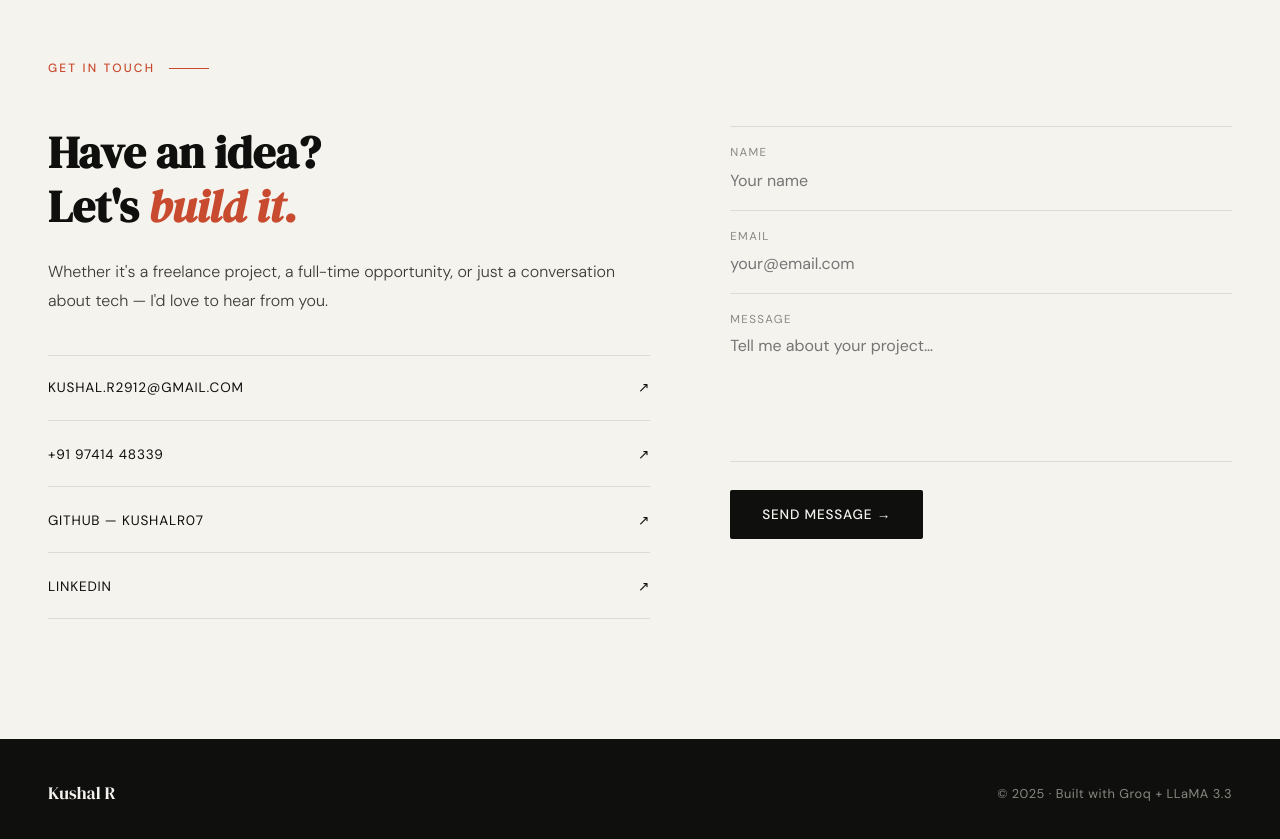
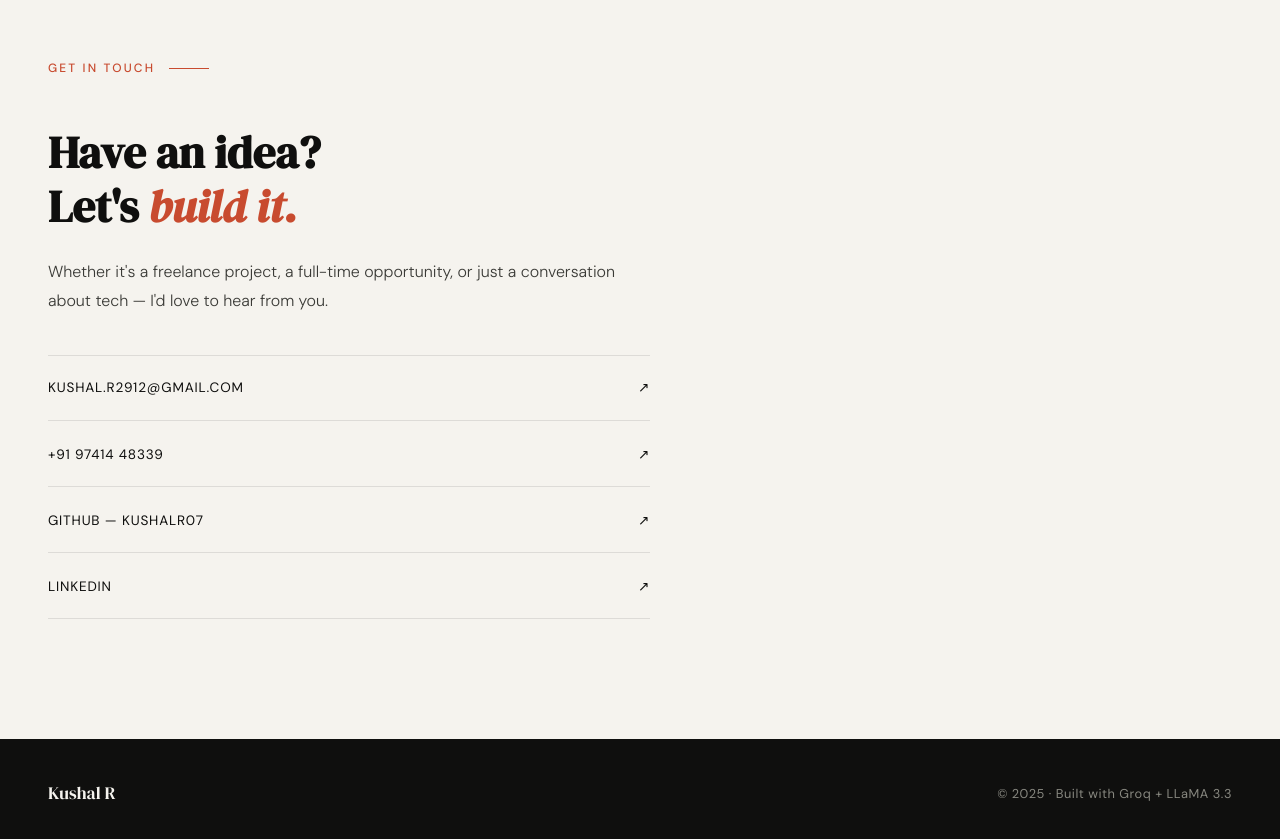
Before and after one commit to KushalR07/my-portfolio, a plain HTML site: page index.html in a window 1280 px wide. Shown: the part 4940-5779 px from the top of the page. Drawn offline with Linux system fonts and the light colour scheme.

Commit message:
removed the form

```diff
--- a/index.html
+++ b/index.html
@@ -321,23 +321,7 @@
         </a>
       </div>
     </div>
-    <div class="contact-right reveal" style="transition-delay:.15s">
-      <form class="contact-form" onsubmit="handleFormSubmit(event)">
-        <div class="form-group">
-          <label for="name">Name</label>
-          <input type="text" id="name" placeholder="Your name" required />
-        </div>
-        <div class="form-group">
-          <label for="email">Email</label>
-          <input type="email" id="email" placeholder="your@email.com" required />
-        </div>
-        <div class="form-group">
-          <label for="message">Message</label>
-          <textarea id="message" placeholder="Tell me about your project…" required></textarea>
-        </div>
-        <button type="submit" class="form-submit">Send Message →</button>
-      </form>
-    </div>
+
   </div>
 </section>
 
--- a/script.js
+++ b/script.js
@@ -109,13 +109,3 @@ const observer = new IntersectionObserver(
 );
 
 document.querySelectorAll(".reveal").forEach((el) => observer.observe(el));
-
-// NEW
-function handleFormSubmit(e) {
-  e.preventDefault();
-  const name    = document.getElementById("name").value;
-  const message = document.getElementById("message").value;
-  const subject = encodeURIComponent(`Portfolio enquiry from ${name}`);
-  const body    = encodeURIComponent(message);
-  window.location.href = `mailto:kushal.r2912@gmail.com?subject=${subject}&body=${body}`;
-}
```
